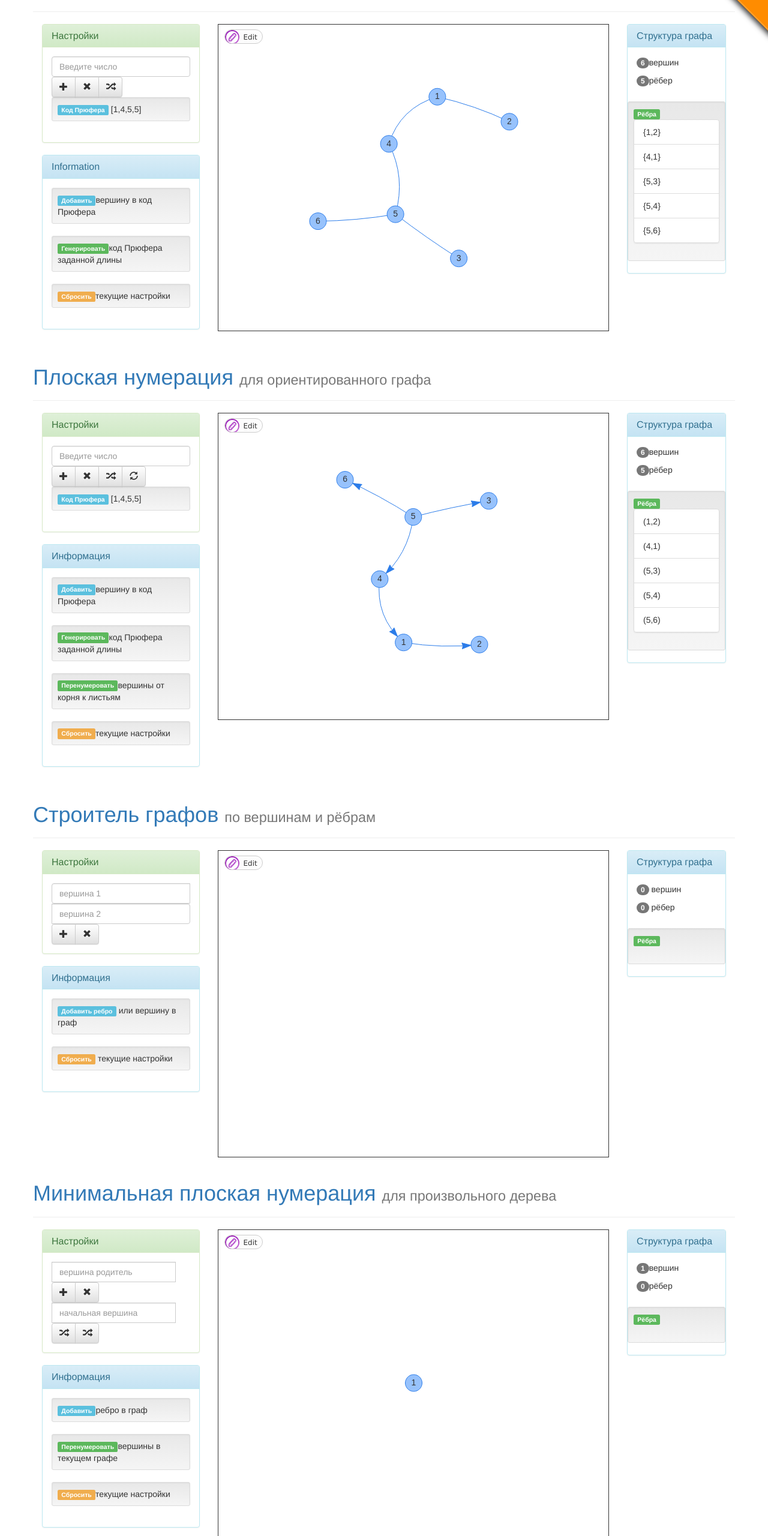
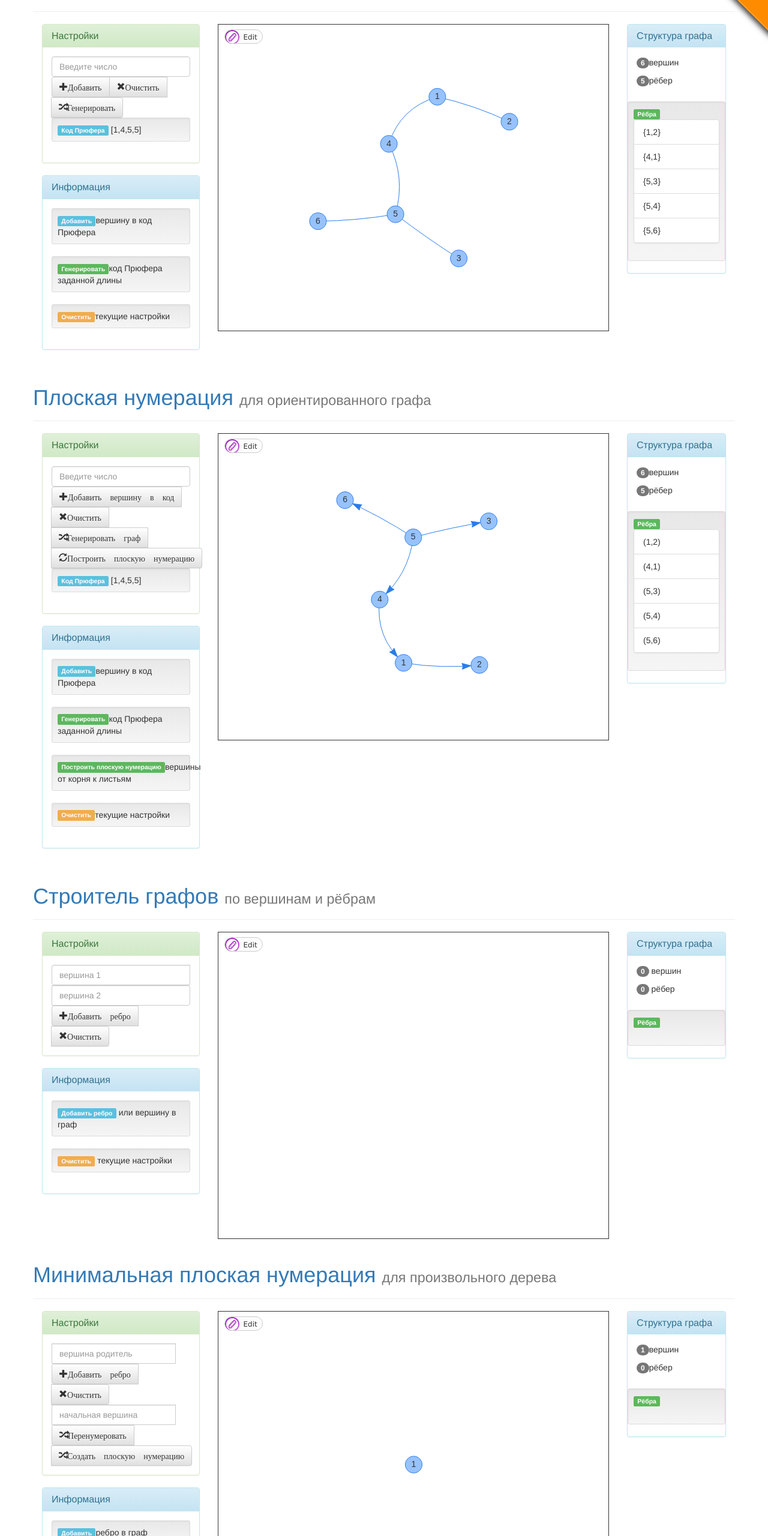
Before and after one commit to SergeyRyzhov/juggler, a website: page public/index.html in a window 1280 px wide. Shown: the part 80-2640 px from the top of the page at 60% size. Drawn offline with Linux system fonts and the light colour scheme.

Commit message:
Fixed flat numbering

```diff
--- a/public/js/viewModels/juggler.Graph.js
+++ b/public/js/viewModels/juggler.Graph.js
@@ -48,7 +48,7 @@
           id: node
         };
 
-        nodeObj.label = labels ? (node + '(' + labels[node] + ')'): node;
+        nodeObj.label = labels  && labels[node] ? (node + '(' + labels[node] + ')'): node;
 
         return nodeObj;
       });
--- a/public/templates/builder.html
+++ b/public/templates/builder.html
@@ -17,11 +17,11 @@
 
         <span class='btn-group'>
           <button type='button' class='btn btn-default' data-bind='click:add'>
-            <span class='glyphicon glyphicon-plus' aria-hidden='true' title='Добавить ребро'></span>
+            <span class='glyphicon glyphicon-plus' aria-hidden='true' title='Добавить ребро'>Добавить ребро</span>
           </button>
 
           <button type='button' class='btn btn-default' data-bind='click:reset'>
-            <span class='glyphicon glyphicon-remove' aria-hidden='true' title='Сбросить'></span>
+            <span class='glyphicon glyphicon-remove' aria-hidden='true' title='Очистить'>Очистить</span>
           </button>
 
         </span>
@@ -45,7 +45,7 @@
         </div>
 
         <div class='well well-sm'>
-          <span class="label label-warning">Сбросить</span>
+          <span class="label label-warning">Очистить</span>
           текущие настройки
         </div>
       </div>
--- a/public/templates/numbering.html
+++ b/public/templates/numbering.html
@@ -16,10 +16,10 @@
         </div>
         <span class='btn-group'>
           <button type='button' class='btn btn-default' data-bind='click:add'>
-            <span class='glyphicon glyphicon-plus' aria-hidden='true' title='Добавить ребро'></span>
+            <span class='glyphicon glyphicon-plus' aria-hidden='true' title='Добавить ребро'>Добавить ребро</span>
           </button>
           <button type='button' class='btn btn-default' data-bind='click:reset'>
-            <span class='glyphicon glyphicon-remove' aria-hidden='true' title='Сбросить'></span>
+            <span class='glyphicon glyphicon-remove' aria-hidden='true' title='Очистить'>Очистить</span>
           </button>
         </span>
         <div class='input-group'>
@@ -27,10 +27,10 @@
         </div>
         <span class='btn-group'>
           <button type='button' class='btn btn-default' data-bind='click:setRoot'>
-            <span class='glyphicon glyphicon-random' aria-hidden='true' title='Перенумеровать'></span>
+            <span class='glyphicon glyphicon-random' aria-hidden='true' title='Перенумеровать'>Перенумеровать</span>
           </button>
           <button type='button' class='btn btn-default' data-bind='click:renumber'>
-            <span class='glyphicon glyphicon-random' aria-hidden='true' title='Создать плоскую нумерацию'></span>
+            <span class='glyphicon glyphicon-random' aria-hidden='true' title='Создать плоскую нумерацию'>Создать плоскую нумерацию</span>
           </button>
         </span>
         <!-- ko if:warning -->
@@ -50,11 +50,11 @@
         <div class='well well-sm'>
           <span class="label label-success">Перенумеровать</span>вершины в текущем графе</div>
         <div class='well well-sm'>
-          <span class="label label-warning">Сбросить</span>текущие настройки</div>
+          <span class="label label-warning">Очистить</span>текущие настройки</div>
       </div>
     </div>
   </div>
-  <div data-bind='component: { name: "juggler-graph", params: { nodes: nodes, edges: edges, orgraph:true }}' class='col-md-7'
+  <div data-bind='component: { name: "juggler-graph", params: { nodes: nodes, edges: edges, labels:labels, orgraph:true }}' class='col-md-7'
   style='bottom:0px;'></div>
   <div class='col-md-2'>
     <div class="panel panel-info">
--- a/public/templates/orgraph.html
+++ b/public/templates/orgraph.html
@@ -15,16 +15,16 @@
         <!-- <div class='input-group'> -->
         <span class='btn-group'>
           <button type='button' class='btn btn-default' data-bind='click:add'>
-            <span class='glyphicon glyphicon-plus' aria-hidden='true' title='Добавить'></span>
+            <span class='glyphicon glyphicon-plus' aria-hidden='true' title='Добавить'>Добавить вершину в код</span>
           </button>
           <button type='button' class='btn btn-default' data-bind='click:reset'>
-            <span class='glyphicon glyphicon-remove' aria-hidden='true' title='Сбросить'></span>
+            <span class='glyphicon glyphicon-remove' aria-hidden='true' title='Очистить'>Очистить</span>
           </button>
           <button type='button' class='btn btn-default' data-bind='click:generate'>
-            <span class='glyphicon glyphicon-random' aria-hidden='true' title='Генерировать'></span>
+            <span class='glyphicon glyphicon-random' aria-hidden='true' title='Генерировать'>Генерировать граф</span>
           </button>
           <button type='button' class='btn btn-default' data-bind='click:renumber'>
-            <span class='glyphicon glyphicon-refresh' aria-hidden='true' title='Перенумеровать'></span>
+            <span class='glyphicon glyphicon-refresh' aria-hidden='true' title='Построить плоскую нумерацию'>Построить плоскую нумерацию</span>
           </button>
         </span>
         <!-- </div> -->
@@ -52,9 +52,9 @@
         <div class='well well-sm'>
           <span class="label label-success">Генерировать</span>код Прюфера заданной длины</div>
         <div class='well well-sm'>
-          <span class="label label-success">Перенумеровать</span>вершины от корня к листьям</div>
+          <span class="label label-success">Построить плоскую нумерацию</span>вершины от корня к листьям</div>
         <div class='well well-sm'>
-          <span class="label label-warning">Сбросить</span>текущие настройки</div>
+          <span class="label label-warning">Очистить</span>текущие настройки</div>
       </div>
     </div>
   </div>
--- a/public/templates/prufer.html
+++ b/public/templates/prufer.html
@@ -15,13 +15,13 @@
         <input type='number' class='form-control' data-bind='value:vertex, event: {keypress: onEnter}' placeholder='Введите число'>
         <span class='btn-group'>
           <button type='button' class='btn btn-default' data-bind='click:add'>
-            <span class='glyphicon glyphicon-plus' aria-hidden='true' title='Добавить'></span>
+            <span class='glyphicon glyphicon-plus' aria-hidden='true' title='Добавить'>Добавить</span>
           </button>
           <button type='button' class='btn btn-default' data-bind='click:reset'>
-            <span class='glyphicon glyphicon-remove' aria-hidden='true' title='Сбросить'></span>
+            <span class='glyphicon glyphicon-remove' aria-hidden='true' title='Очистить'>Очистить</span>
           </button>
           <button type='button' class='btn btn-default' data-bind='click:generate'>
-            <span class='glyphicon glyphicon-random' aria-hidden='true' title='Генерировать'></span>
+            <span class='glyphicon glyphicon-random' aria-hidden='true' title='Генерировать'>Генерировать</span>
           </button>
         </span>
         <!-- </div> -->
@@ -41,7 +41,7 @@
     </div>
     <div class="panel panel-info">
       <div class="panel-heading">
-        <h3 class="panel-title">Information</h3>
+        <h3 class="panel-title">Информация</h3>
       </div>
       <div class="panel-body">
         <div class='well well-sm'>
@@ -49,7 +49,7 @@
         <div class='well well-sm'>
           <span class="label label-success">Генерировать</span>код Прюфера заданной длины</div>
         <div class='well well-sm'>
-          <span class="label label-warning">Сбросить</span>текущие настройки</div>
+          <span class="label label-warning">Очистить</span>текущие настройки</div>
       </div>
     </div>
   </div>
--- a/public/templates/viewer.html
+++ b/public/templates/viewer.html
@@ -1,7 +1,7 @@
 <div class='row'>
   <div class='page-header'>
     <h1>
-      <a id='viewer' href="#viewer">Просмотр врешнего графа</a>
+      <a id='viewer' href="#viewer">Просмотр внешнего графа</a>
       <small>представленнного в формате Json</small>
     </h1>
   </div>
```
Also changed, not shown: public/js/viewModels/juggler.Numbering.js (+29 -18 lines), public/templates/rstrees.html (+2 -2 lines).
